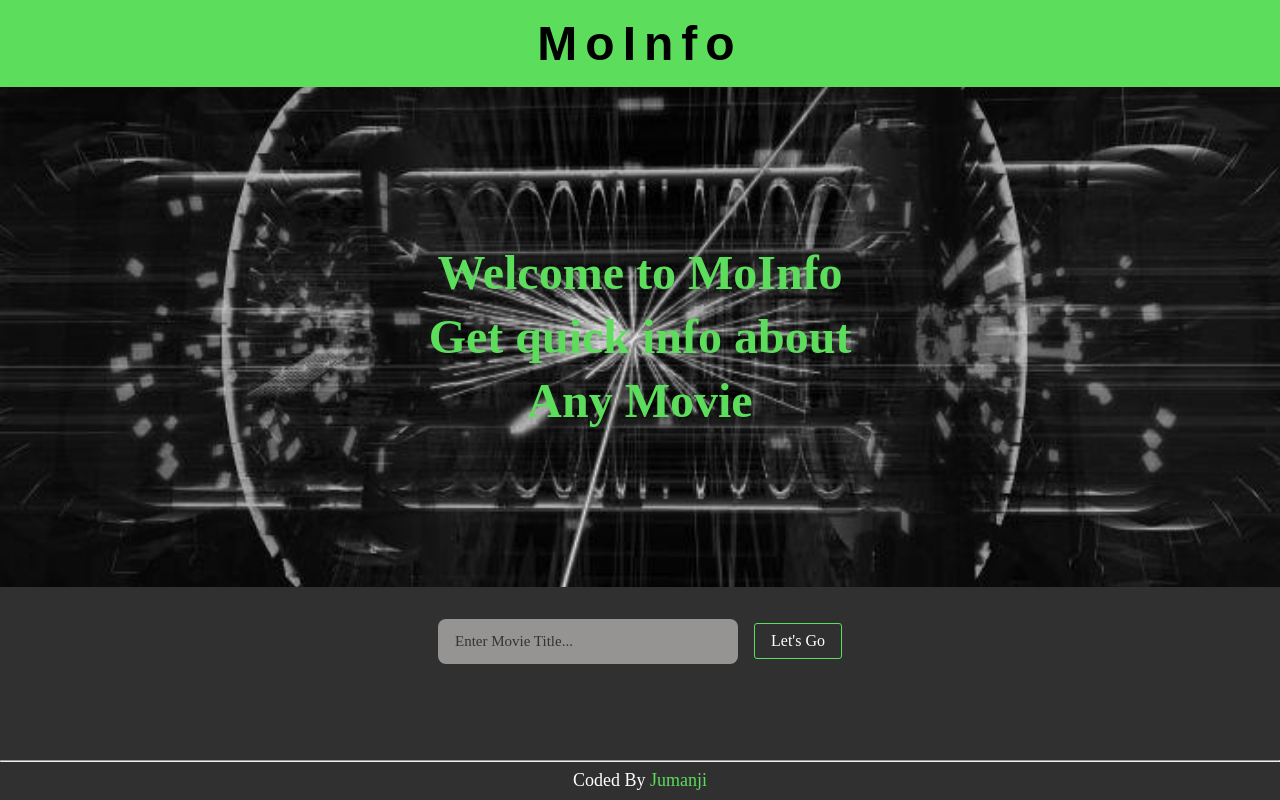
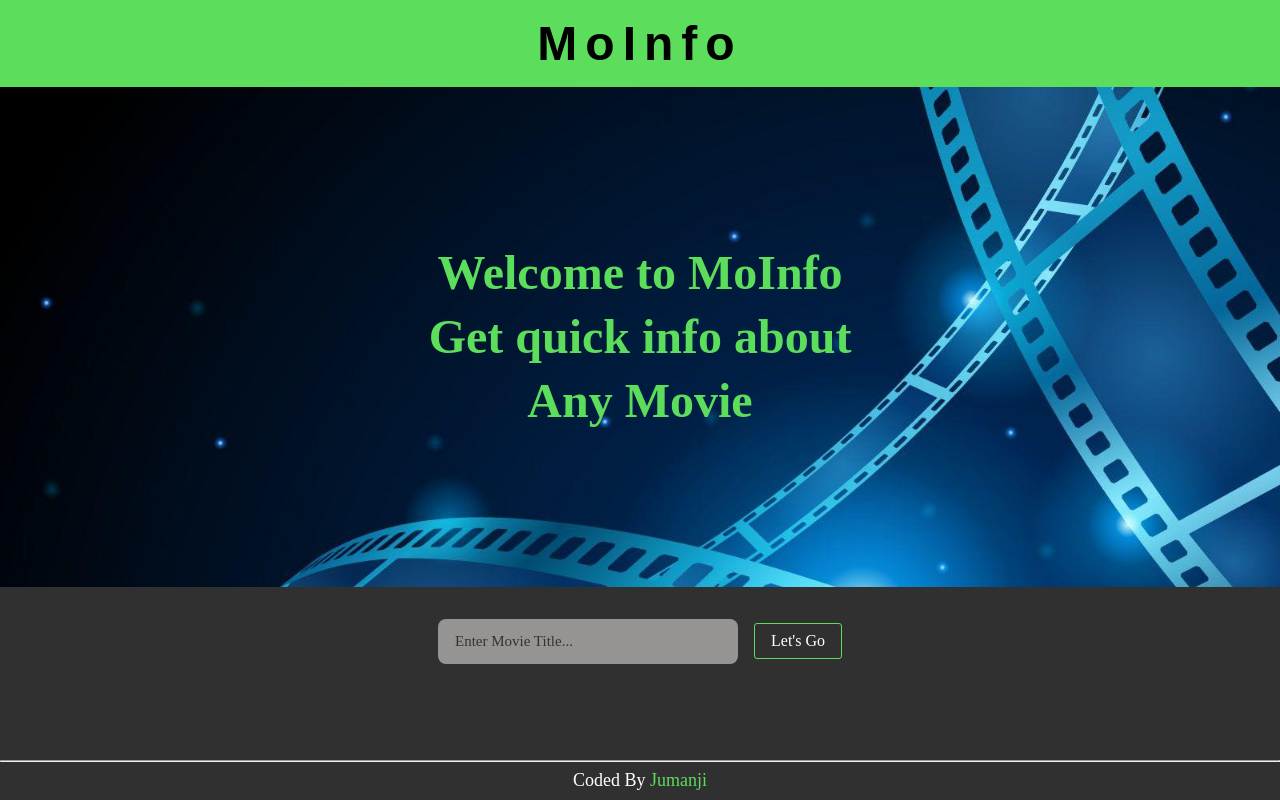
Before and after one commit to Jumanjigobez/MoInfo, a plain HTML site: page index.html in a window 1280 px wide. Drawn offline with Linux system fonts and the light colour scheme; a web font is replaced by a local one.

Commit message:
Update style.css on new intro bg image

```diff
--- a/style/style.css
+++ b/style/style.css
@@ -63,7 +63,7 @@ main{
 #intro{
     width: 100%;
     min-height: 500px;
-    background: url("../images/intro-bg.jpg");
+    background: url("../images/intro-bg2.png");
     background-repeat: no-repeat;
     background-size: cover;
     background-position: center;
```
